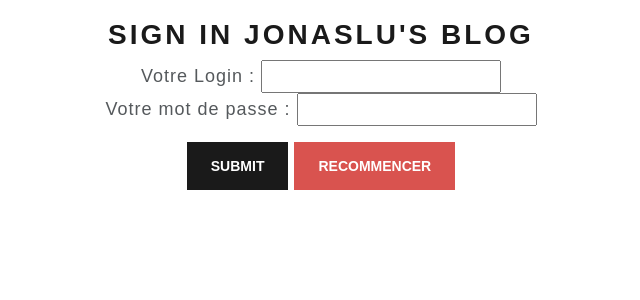
After one commit to JonasLUfr/m4207cD2, a Symfony app: template templates/serveur/inscription.html.twig in a window 1280 px wide. The commit adds this page. Shown: the top 300 px of the page, without its empty margins (319-959 px from the left). Run offline with Twig, Linux system fonts and the light colour scheme; the template is opened without the code that fills it, so the values that code supplies are empty; some libraries are stand-ins or nearby versions.

Commit message:
Création de form-TP7-récupérer  fini

```diff
--- a/templates/serveur/index.html.twig
+++ b/templates/serveur/index.html.twig
@@ -26,7 +26,7 @@
     </td>
     </br>
         Pas de compte encore?
-        <button type="button" class="btn btn-outline-primary" ><a class="text-success" href="/inscription" target="_blank">Veuillez&nbspinscrire</a></button>
+        <button type="button" class="btn btn-outline-primary" ><a class="text-success" href="/afficher_inscription" target="_blank">Veuillez&nbspinscrire</a></button>
   </fieldset>
 </form>
 
--- /dev/null
+++ b/templates/serveur/inscription.html.twig
@@ -0,0 +1,28 @@
+{% extends 'base.html.twig' %}
+
+{% block title %}inscription de utilisateurs{% endblock %}
+
+{% block body %}
+<style>
+    .example-wrapper { margin: 1em auto; max-width: 800px; width: 95%; font: 18px/1.5 sans-serif; }
+    .example-wrapper code { background: #F5F5F5; padding: 2px 6px; }
+</style>
+
+<div class="example-wrapper" align="center">
+        <div id="haut"><h2 align="center">Sign In JonasLu's blog </h2></div>
+<form action="/inscription" method="post" align="center">
+   <p>
+       <label for="pseudo">Votre Login :</label>
+       <input type="text" name="nom" />
+
+       <br />
+       <label for="pass">Votre mot de passe :</label>
+       <input type="password" name="password" />
+   </p>
+    <td>
+    <button type="submit" class="btn btn-primary">Submit</button>
+    <input type="reset" class="btn btn-danger" value="Recommencer"/>
+    </td>
+	</tr>
+</div>
+{% endblock %}
```
Also changed, not shown: src/Controller/ServeurController.php (+23 -0 lines).
